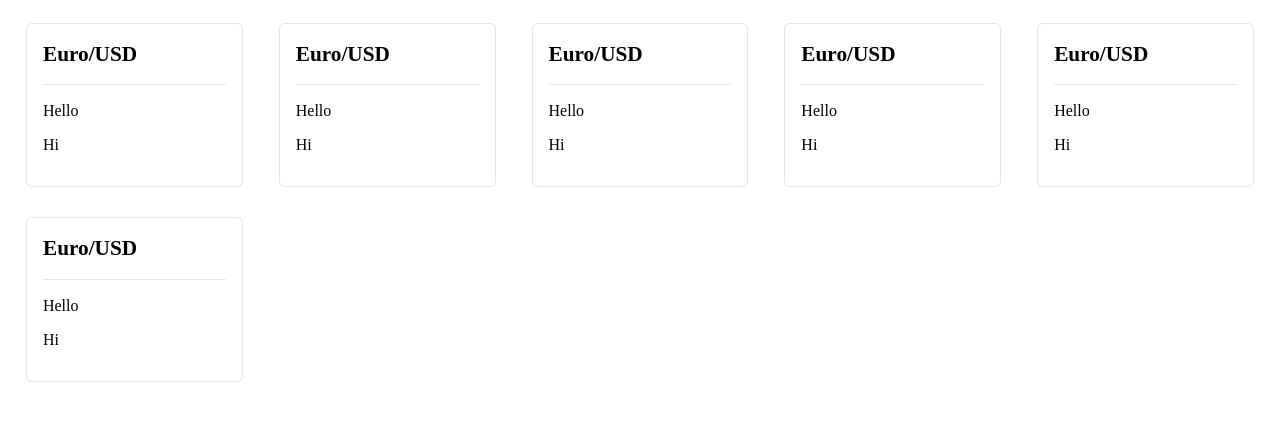
After one commit to vitalibekhli/Vitali-App, a PHP site: page /index.php in a window 1280 px wide. The commit adds this page. Shown: the top 421 px of the page. Run offline with PHP 8.4, Linux system fonts and the light colour scheme; some libraries are stand-ins or nearby versions.

Commit message:
updated files

```diff
--- /dev/null
+++ b/index.php
@@ -0,0 +1,99 @@
+<!DOCTYPE html>
+<html>
+<head>
+  <!-- Standard Meta -->
+  <meta charset="utf-8" />
+  <meta http-equiv="X-UA-Compatible" content="IE=edge,chrome=1" />
+  <meta name="viewport" content="width=device-width, initial-scale=1.0, maximum-scale=1.0">
+
+  <!-- Site Properities -->
+  <title>Admin Login</title>
+
+  <link href='http://fonts.googleapis.com/css?family=Source+Sans+Pro:400,700|Open+Sans:300italic,400,300,700' rel='stylesheet' type='text/css'>
+
+  <link rel="stylesheet" type="text/css" href="/packaged/css/semantic.css">
+
+  <script src="http://cdnjs.cloudflare.com/ajax/libs/jquery/2.0.3/jquery.js"></script>
+  <script src="/packaged/javascript/semantic.js"></script>
+  <script src="/js/login.js"></script>
+
+</head>
+<body id="home">
+
+<div class="five column doubling ui grid">
+  <div class="column">
+    <div class="ui segment">
+    	<h3 class="ui header">Euro/USD</h3>
+    	<div class="ui clearing  divider">
+		</div>
+      <div class="content">
+        <p>Hello</p>
+        <p> Hi</p>
+      </div>
+
+    </div>
+  </div>
+  <div class="column">
+    <div class="ui segment">
+    	<h3 class="ui header">Euro/USD</h3>
+    	<div class="ui clearing  divider">
+		</div>
+      <div class="content">
+        <p>Hello</p>
+        <p> Hi</p>
+      </div>
+
+    </div>
+  </div>
+  <div class="column">
+    <div class="ui segment">
+    	<h3 class="ui header">Euro/USD</h3>
+    	<div class="ui clearing  divider">
+		</div>
+      <div class="content">
+        <p>Hello</p>
+        <p> Hi</p>
+      </div>
+
+    </div>
+  </div>
+  <div class="column">
+    <div class="ui segment">
+    	<h3 class="ui header">Euro/USD</h3>
+    	<div class="ui clearing  divider">
+		</div>
+      <div class="content">
+        <p>Hello</p>
+        <p> Hi</p>
+      </div>
+
+    </div>
+  </div>
+  <div class="column">
+    <div class="ui segment">
+    	<h3 class="ui header">Euro/USD</h3>
+    	<div class="ui clearing  divider">
+		</div>
+      <div class="content">
+        <p>Hello</p>
+        <p> Hi</p>
+      </div>
+
+    </div>
+  </div>
+  <div class="column">
+    <div class="ui segment">
+    	<h3 class="ui header">Euro/USD</h3>
+    	<div class="ui clearing  divider">
+		</div>
+      <div class="content">
+        <p>Hello</p>
+        <p> Hi</p>
+      </div>
+
+    </div>
+  </div>
+</div>
+
+</body>
+</html>
--- a/js/login.js
+++ b/js/login.js
@@ -9,11 +9,13 @@ $(document).ready(function(){
 			    pass:password
 			  },
 			  function(data,status){
+			  	console.log(data);
 			  	console.log(data.login);
-			    if(data.login == 'true'){
+			    if(data.status == 'success'){
 			    	window.location = document.URL;
-			    }else{
-			    	console.log('wrong pass');
+			    }
+			    if(data.status == 'failed'){
+			    	console.log(data.description);
 			    	$('.small.modal').modal('show');
 			    }
 			  });
```
Also changed, not shown: databaseconfig.php (+4 -3 lines), js/signup.js (added, +27 -0 lines), login.php (+21 -15 lines), sign_up_user.php (+63 -1 lines), signup.php (renamed from admin.php, +25 -14 lines), manage_notes.php (deleted), notes.php (deleted), notes_example.php (deleted).
